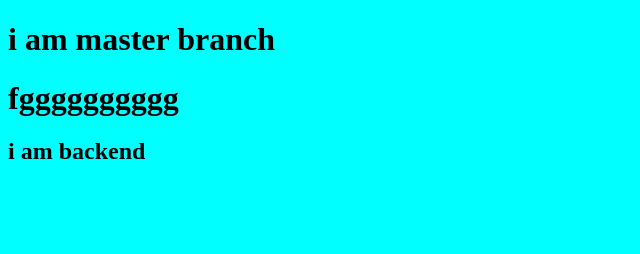
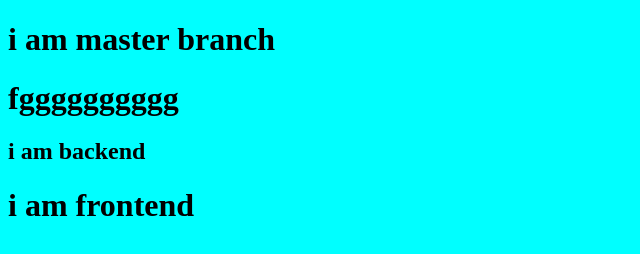
Before and after one commit to Humayun19879/local-repo, a plain HTML site: page index.html in a window 1280 px wide. Shown: the whole page, without its empty margins (0-640 px from the left). Drawn offline with Linux system fonts and the light colour scheme.

Commit message:
added new line

```diff
--- a/index.html
+++ b/index.html
@@ -10,6 +10,7 @@
     <h1> i am master branch</h1>
     <h1>fgggggggggg</h1>
     <h2>i am backend</h2>
+    <h1>i am frontend</h1>
 
 </body>
 </html>
```
